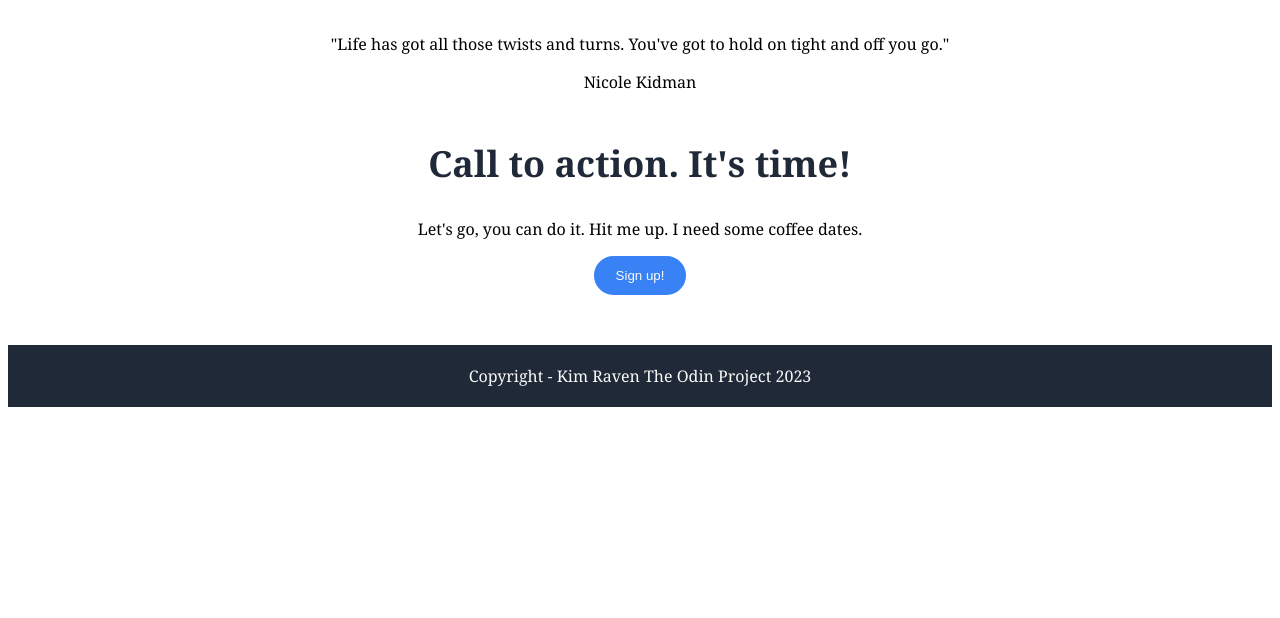
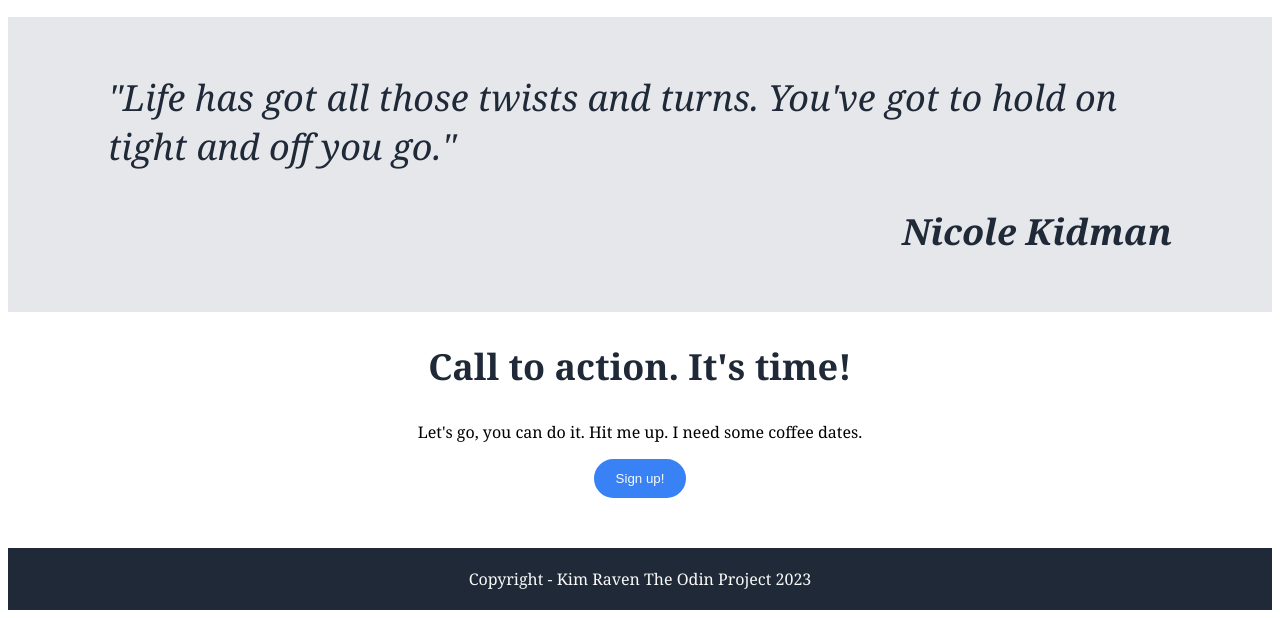
Before and after one commit to Kim007dus/landingpage, a plain HTML site: page index.html in a window 1280 px wide. Shown: the part 1019-1637 px from the top of the page. Before the commit the page ends 1434 px from the top, so only its background shows below. Drawn offline with Linux system fonts and the light colour scheme; files that its build step writes are made by us from their sources; files whose address does not match are found by name.

Commit message:
add block3

```diff
--- a/style.css
+++ b/style.css
@@ -79,7 +79,6 @@ button {
     gap: 20px;
 }
 
-
 img {
     border-radius: 25px;
     width: 200px;
@@ -87,9 +86,25 @@ img {
     border: 3px solid #3882f6;
 }
 
-footer {
+.block3 {
+    background-color: #e5e7eb;
+    color: #1f2937;
+    font-size: 36px;
+    font-style: italic;
+    padding: 20px 100px 20px 100px;
+    text-align: left;
+}
+
+.author {
+    text-align: right;
+    font-weight: bold;
+}
+
+
+
+    footer {
     background-color: #1f2937;
     color: #f9faf8;
     margin-top: 50px;
     padding: 20px;
-}
+    }
```
